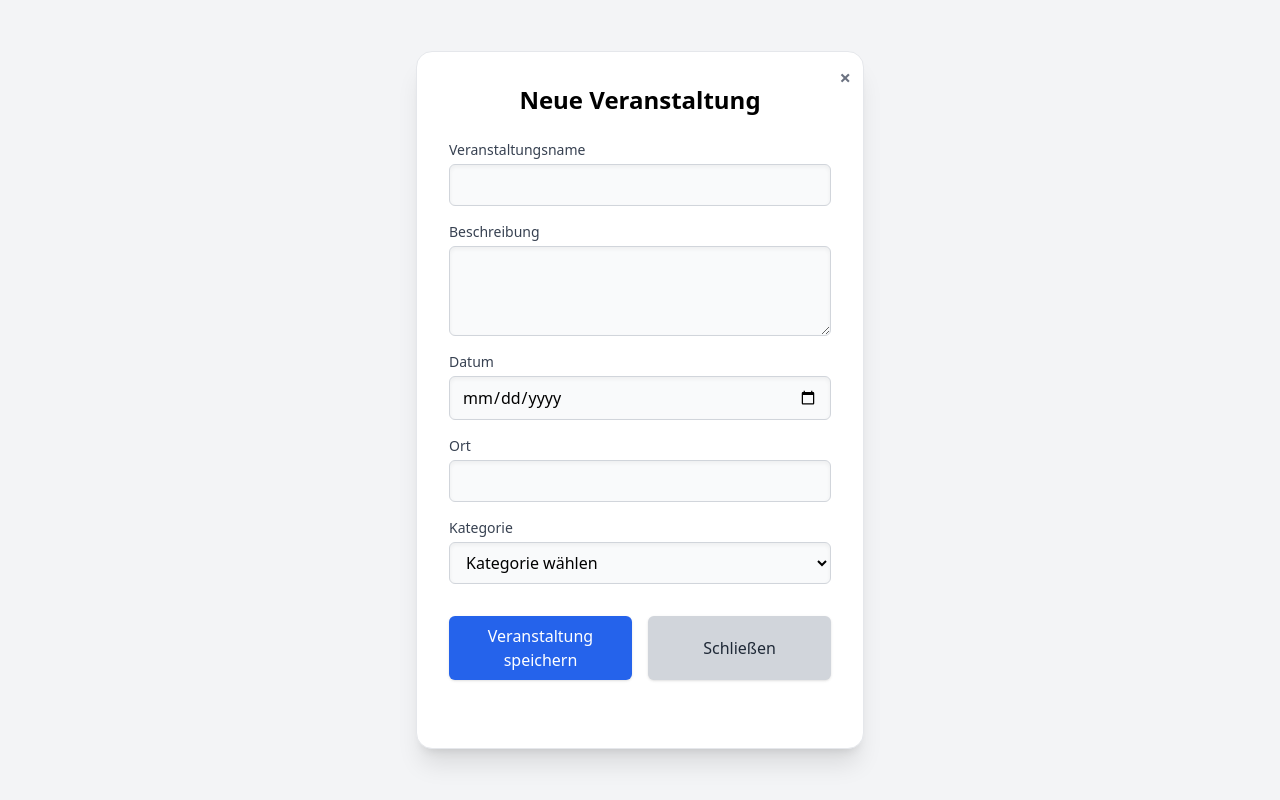
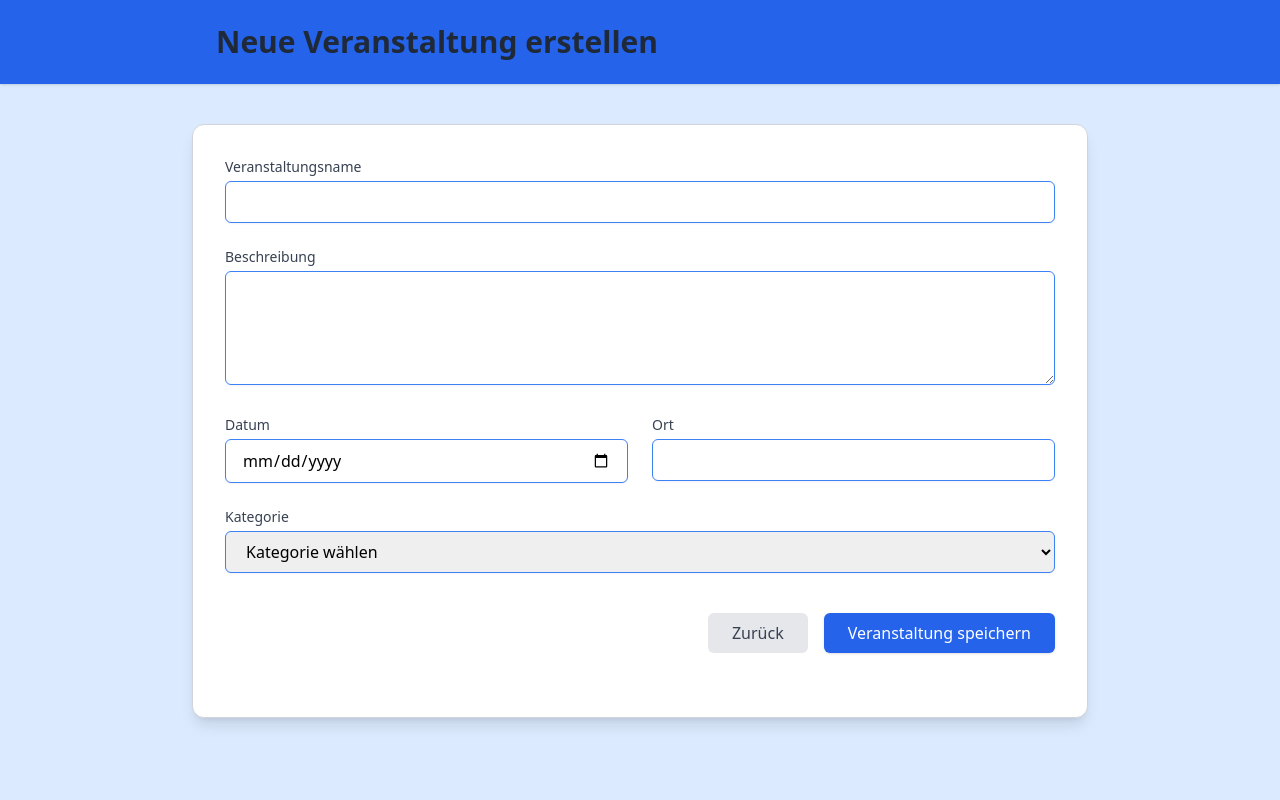
Before and after one commit to Odin2325/TQ6WebsiteTeam2, a Flask app: page /events/create in a window 1280 px wide. Run offline with Flask 3, Linux system fonts and the light colour scheme; some libraries are stand-ins or nearby versions.

Commit message:
new update.create new event as apage. Hugo please check the page

```diff
--- a/templates/new_event.html
+++ b/templates/new_event.html
@@ -2,64 +2,53 @@
 <html lang="de">
 
 <head>
-  <meta charset="UTF-8">
+  <meta charset="UTF-8" />
   <title>Neue Veranstaltung</title>
   <script src="https://cdn.tailwindcss.com"></script>
-  <style>
-    .message {
-      text-align: center;
-      font-weight: bold;
-      padding: 10px;
-    }
-  </style>
 </head>
 
-<body class="bg-gray-100 flex items-center justify-center min-h-screen">
+<body class="bg-blue-100 min-h-screen font-sans">
 
-  <!-- Form Container -->
-  <div class="bg-white border border-gray-200 shadow-xl rounded-2xl p-8 w-full max-w-md relative"
-    id="eventFormContainer">
+  <!-- Header -->
+  <header class="bg-blue-600 shadow mb-10">
+    <div class="max-w-4xl mx-auto px-6 py-6">
+      <h1 class="text-3xl font-bold text-gray-800">Neue Veranstaltung erstellen</h1>
+    </div>
+  </header>
 
-    <!-- Close Button (X) -->
-    <button onclick="closeForm()"
-      class="absolute top-3 right-3 text-gray-500 hover:text-red-500 text-xl font-bold focus:outline-none">
-      &times;
-    </button>
-
-    <!-- Title -->
-    <h2 class="text-2xl font-bold mb-6 text-center">Neue Veranstaltung</h2>
-
-    <!-- Form -->
-    <form id="eventForm" class="space-y-4">
+  <main class="max-w-4xl mx-auto bg-gradient-to-b  shadow-lg rounded-xl p-8 border border-gray-300 bg-white">
+    <form id="eventForm" class="space-y-6">
 
       <div>
         <label for="name" class="block text-sm font-medium text-gray-700">Veranstaltungsname</label>
         <input type="text" id="name" required
-          class="mt-1 block w-full bg-gray-50 border border-gray-300 rounded-md shadow-inner px-3 py-2 focus:ring-blue-500 focus:border-blue-500" />
+          class="border mt-1 w-full rounded-md border-blue-500 shadow-sm focus:border-blue-500 focus:ring focus:ring-blue-200 focus:ring-opacity-50 px-4 py-2" />
       </div>
 
       <div>
         <label for="description" class="block text-sm font-medium text-gray-700">Beschreibung</label>
-        <textarea id="description" rows="3" required
-          class="mt-1 block w-full bg-gray-50 border border-gray-300 rounded-md shadow-inner px-3 py-2 focus:ring-blue-500 focus:border-blue-500"></textarea>
+        <textarea id="description" rows="4" required
+          class="border mt-1 w-full rounded-md border-blue-500 shadow-sm focus:border-blue-500 focus:ring focus:ring-blue-200 focus:ring-opacity-50 px-4 py-2"></textarea>
       </div>
 
+      <div class="grid grid-cols-1 md:grid-cols-2 gap-6">
         <div>
           <label for="date" class="block text-sm font-medium text-gray-700">Datum</label>
           <input type="date" id="date" required
-          class="mt-1 block w-full bg-gray-50 border border-gray-300 rounded-md shadow-inner px-3 py-2 focus:ring-blue-500 focus:border-blue-500" />
+            class="border mt-1 w-full rounded-md border-blue-500 shadow-sm focus:border-blue-500 focus:ring focus:ring-blue-200 focus:ring-opacity-50 px-4 py-2" />
         </div>
 
         <div>
           <label for="location" class="block text-sm font-medium text-gray-700">Ort</label>
           <input type="text" id="location" required
-          class="mt-1 block w-full bg-gray-50 border border-gray-300 rounded-md shadow-inner px-3 py-2 focus:ring-blue-500 focus:border-blue-500" />
+            class=" mt-1 w-full rounded-md border border-blue-500 shadow-sm focus:border-blue-500 focus:ring focus:ring-blue-200 focus:ring-opacity-50 px-4 py-2" />
+        </div>
       </div>
 
       <div>
         <label for="category" class="block text-sm font-medium text-gray-700">Kategorie</label>
         <select id="category" required
-          class="mt-1 block w-full bg-gray-50 border border-gray-300 rounded-md shadow-inner px-3 py-2 focus:ring-blue-500 focus:border-blue-500">
+          class="border mt-1 w-full rounded-md border-blue-500 shadow-sm focus:border-blue-500 focus:ring focus:ring-blue-200 focus:ring-opacity-50 px-4 py-2">
           <option value="">Kategorie wählen</option>
           <option value="Workshop">Workshop</option>
           <option value="Seminar">Seminar</option>
@@ -67,21 +56,23 @@
         </select>
       </div>
 
-
-
-      <!-- Action Buttons -->
-      <div class="flex justify-between space-x-4 pt-4">
+      <!-- Buttons -->
+      <div class="flex justify-end gap-4 pt-4">
+        <button type="button" onclick="window.location.href='/'"
+          class="bg-gray-200 text-gray-700 px-6 py-2 rounded-md hover:bg-gray-300 transition">
+          Zurück
+        </button>
         <button type="submit"
-          class="flex-1 bg-blue-600 text-white py-2 px-4 rounded-md hover:bg-blue-700 shadow">Veranstaltung speichern</button>
-        <button type="button" onclick="closeForm()"
-          class="flex-1 bg-gray-300 text-gray-800 py-2 px-4 rounded-md hover:bg-gray-400 shadow">Schließen</button>
-      </div>
-    <!-- Response Message -->
-      <div id="responseMessage" class="message text-sm text-gray-800"></div>
-    </form>
+          class="bg-blue-600 text-white px-6 py-2 rounded-md hover:bg-blue-700 transition shadow">
+          Veranstaltung speichern
+        </button>
       </div>
 
-  <!-- JavaScript -->
+      <!-- Response Message -->
+      <div id="responseMessage" class="text-center font-medium pt-2"></div>
+    </form>
+  </main>
+
   <script>
     const form = document.getElementById('eventForm');
     const responseMessage = document.getElementById('responseMessage');
@@ -100,43 +91,32 @@
       try {
         const response = await fetch('/events/create/senden', {
           method: 'POST',
-          headers: {
-            'Content-Type': 'application/json'
-          },
+          headers: { 'Content-Type': 'application/json' },
           body: JSON.stringify(data)
         });
 
-        const text = await response.text(); // Always succeeds
-
+        const text = await response.text();
         let result;
         try {
-          result = JSON.parse(text); // Try to parse JSON
+          result = JSON.parse(text);
         } catch {
-          result = { message: text }; // Fallback: treat plain text as message
+          result = { message: text };
         }
 
         if (response.ok) {
           responseMessage.textContent = result.message;
-          responseMessage.classList.remove('text-red-600');
-          responseMessage.classList.add('text-green-600');
+          responseMessage.className = "text-green-600";
           form.reset();
         } else {
           responseMessage.textContent = result.error || result.message || "Fehler beim Erstellen der Veranstaltung.";
-          responseMessage.classList.remove('text-green-600');
-          responseMessage.classList.add('text-red-600');
+          responseMessage.className = "text-red-600";
         }
       } catch (error) {
         responseMessage.textContent = "Serverfehler – bitte später erneut versuchen.";
-        responseMessage.classList.remove('text-green-600');
-        responseMessage.classList.add('text-red-600');
+        responseMessage.className = "text-red-600";
       }
     });
-
-    function closeForm() {
-      document.getElementById('eventFormContainer').style.display = 'none';
-    }
   </script>
-
 </body>
 
 </html>
```
Also changed, not shown: databases/events.db. Lines whose indentation alone changed are shown as unchanged.
